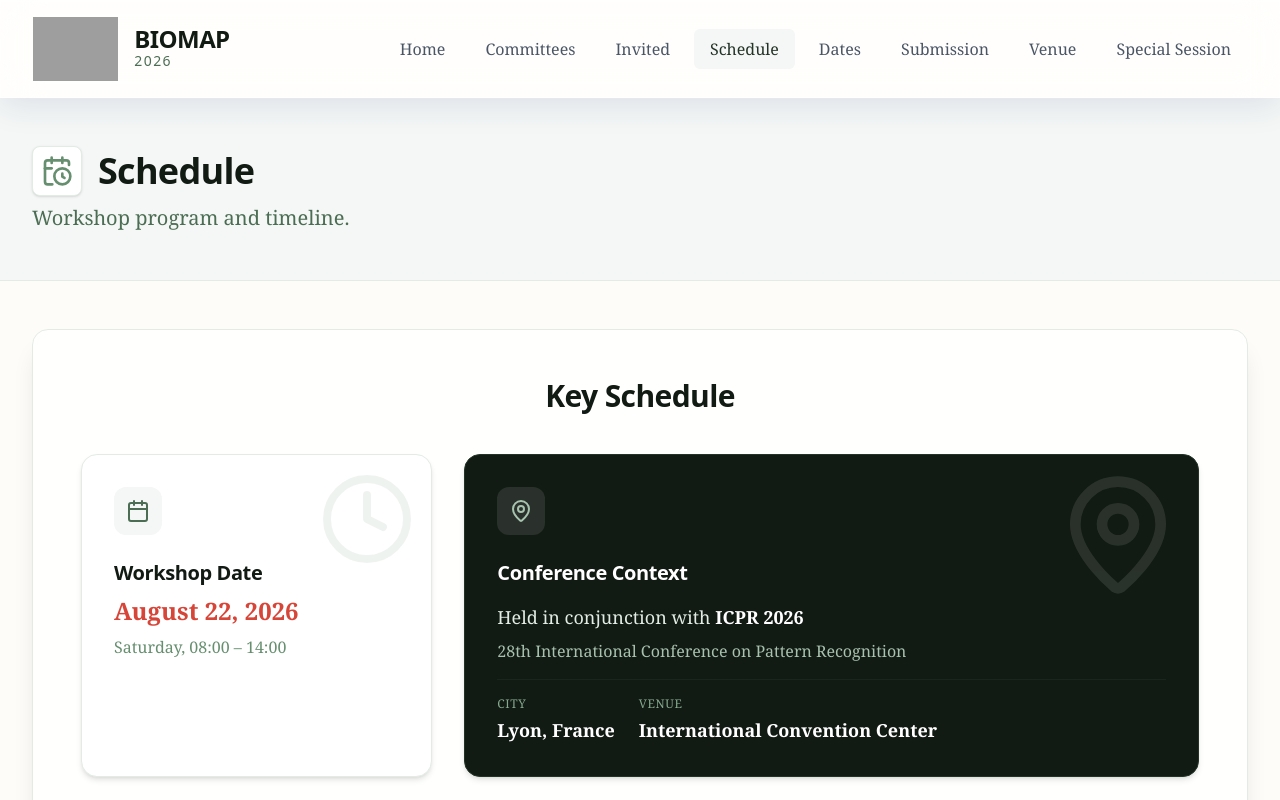
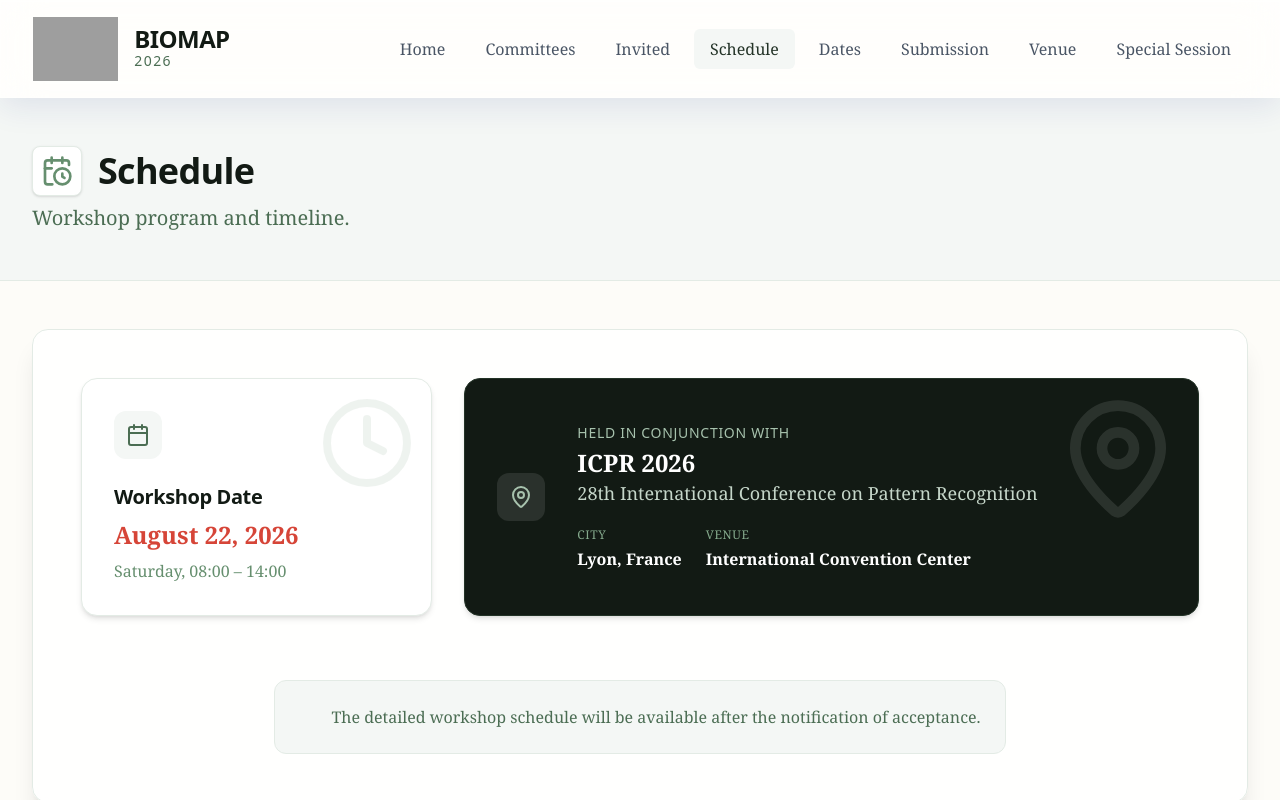
Before and after one commit to Narden91/biomap, a React (Vite) app: page /biomap/schedule in a window 1280 px wide. Shown: the top 800 px of the page. Built offline with nearby package versions, Linux system fonts and the light colour scheme; grey boxes are pictures that could not be loaded.

Commit message:
feat: create Schedule page component displaying workshop date and conference context.

```diff
--- a/src/pages/Schedule.jsx
+++ b/src/pages/Schedule.jsx
@@ -13,8 +13,8 @@ const Schedule = () => {
             <div className="max-w-7xl mx-auto px-4 sm:px-6 lg:px-8 mt-12 text-center">
                 <div className="bg-white/80 backdrop-blur-sm rounded-2xl p-8 md:p-12 border border-sage-100 shadow-xl">
                     {/* Key Schedule Section */}
+                    {/* Key Schedule Section */}
                     <div className="mb-16">
-                        <h2 className="text-3xl font-display font-bold text-sage-900 mb-10">Key Schedule</h2>
                         <div className="grid gap-8 md:grid-cols-2 lg:grid-cols-3 max-w-6xl mx-auto">
 
                             {/* Workshop Date Card */}
@@ -33,30 +33,32 @@ const Schedule = () => {
                             </div>
 
                             {/* Conference Context Card */}
-                            <div className="relative group overflow-hidden bg-sage-900 text-white rounded-2xl p-8 border border-sage-800 shadow-md hover:shadow-xl transition-all duration-300 md:col-span-2">
+                            <div className="relative group overflow-hidden bg-sage-900 text-white rounded-2xl p-8 border border-sage-800 shadow-md hover:shadow-xl transition-all duration-300 md:col-span-2 flex flex-col justify-center">
                                 <div className="absolute top-0 right-0 p-4 opacity-10 group-hover:opacity-20 transition-opacity">
                                     <MapPin className="w-32 h-32 text-white" />
                                 </div>
-                                <div className="relative z-10 text-left">
-                                    <div className="w-12 h-12 bg-white/10 rounded-xl flex items-center justify-center mb-6 text-sage-300 group-hover:scale-110 transition-transform duration-300">
-                                        <MapPin className="w-6 h-6" />
+                                <div className="relative z-10 text-left flex flex-col md:flex-row gap-8 items-start md:items-center">
+                                    <div className="flex-shrink-0">
+                                        <div className="w-12 h-12 bg-white/10 rounded-xl flex items-center justify-center text-sage-300 group-hover:scale-110 transition-transform duration-300">
+                                            <MapPin className="w-6 h-6" />
+                                        </div>
                                     </div>
-                                    <h3 className="text-xl font-bold text-white mb-4">Conference Context</h3>
-                                    <div className="space-y-2">
-                                        <p className="text-lg text-sage-100">
-                                            Held in conjunction with <strong className="text-white">ICPR 2026</strong>
-                                        </p>
-                                        <p className="text-sage-300">
-                                            28th International Conference on Pattern Recognition
-                                        </p>
-                                        <div className="pt-4 flex flex-col sm:flex-row gap-6 mt-4 border-t border-sage-800/50">
+
+                                    <div className="flex-grow space-y-3">
+                                        <div>
+                                            <h3 className="text-lg font-medium text-sage-300 uppercase tracking-wider text-sm mb-1">Held in Conjunction With</h3>
+                                            <p className="text-2xl font-bold text-white">ICPR 2026</p>
+                                            <p className="text-sage-200 text-lg">28th International Conference on Pattern Recognition</p>
+                                        </div>
+
+                                        <div className="flex flex-col sm:flex-row gap-6 pt-2">
                                             <div>
                                                 <span className="block text-xs uppercase tracking-wider text-sage-400 mb-1">City</span>
-                                                <span className="text-lg font-semibold">Lyon, France</span>
+                                                <span className="text-base font-semibold text-white">Lyon, France</span>
                                             </div>
                                             <div>
                                                 <span className="block text-xs uppercase tracking-wider text-sage-400 mb-1">Venue</span>
-                                                <span className="text-lg font-semibold">International Convention Center</span>
+                                                <span className="text-base font-semibold text-white">International Convention Center</span>
                                             </div>
                                         </div>
                                     </div>
```
